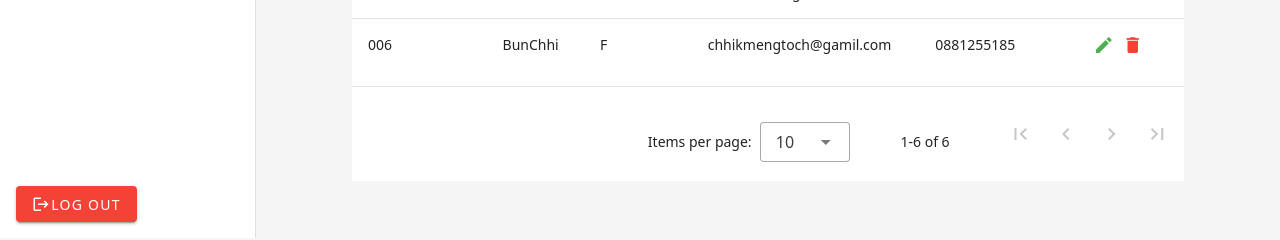
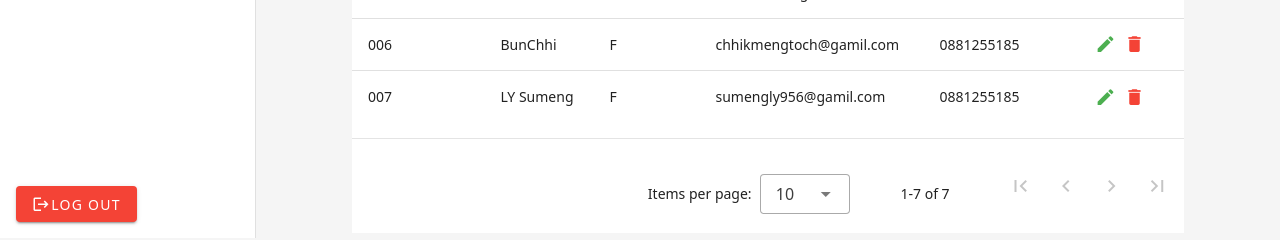
Before and after one commit to tepreaksmey/tepreaksmey, a Vue app: page /member in a window 1280 px wide. Shown: the part 562-802 px from the top of the page. Built offline with nearby package versions, Linux system fonts and the light colour scheme.

Commit message:
sumeng add name

```diff
--- a/views/Member.vue
+++ b/views/Member.vue
@@ -70,6 +70,13 @@ const items = ref([
     name: "BunChhi",
     gender: "F",
     email: "chhikmengtoch@gamil.com",
+    phone: "0881255185",
+  },
+  {
+    id: "007",
+    name: "LY Sumeng",
+    gender: "F",
+    email: "sumengly956@gamil.com",
     phone: "0881255185",
   },
 ]);
```
